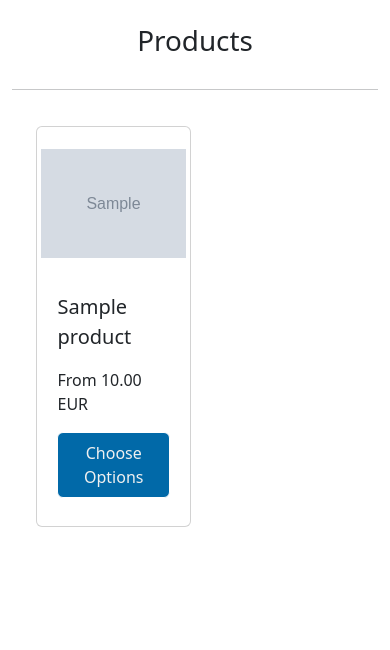
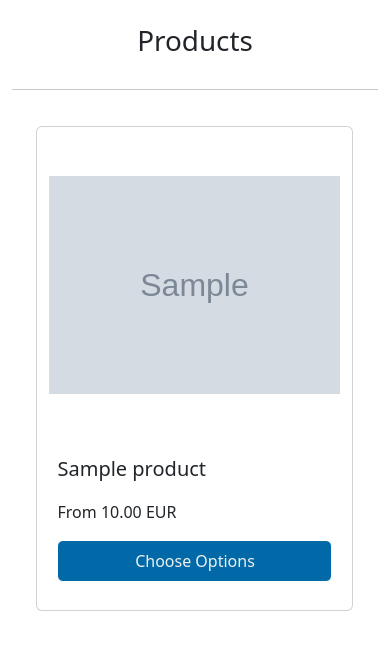
Before and after one commit to AndreeeasN/pp5-project, a Django app: page /products/ in a window 390 px wide. Shown: the part 144-794 px from the top of the page. Run offline with Django 3.2, Linux system fonts and the light colour scheme; tables that the repository leaves empty hold one stand-in row (values such as "Sample post"); grey boxes marked "Sample" are stand-in pictures; some libraries are stand-ins or nearby versions.

Commit message:
Add product details page

```diff
--- a/products/templates/products/products.html
+++ b/products/templates/products/products.html
@@ -18,13 +18,13 @@
             <div class="row">
                 <!-- Products -->
                 {% for product in products%}
-                    <div class="col-6 col-md-4 col-xl-3 p-1">
+                    <div class="col-12 col-sm-6 col-md-4 col-xl-3 col-xxl-2 p-1">
                         <div class="card h-100 p-1">
                             <!-- Product image -->
                             <div class="square-img-container">
                                 {% if product.image %}
                                 <a href="">
-                                    <img class="product-img" src="{{ product.image.url }}" alt="{{ product.name }}">
+                                    <img class="product-img p-2" src="{{ product.image.url }}" alt="{{ product.name }}">
                                 </a>
                                 {% else %}
                                 <!-- Default if no image -->
@@ -33,26 +33,24 @@
                                 </a>
                                 {% endif %}
                             </div>
-                                <!-- Product name, price, add to cart/choose options -->
-                                <div class="card-body">
+                            <!-- Product name, price, add to cart/choose options -->
+                            <div class="card-body d-flex flex-column">
                                 <p class="fs-5">
                                     <a class="link-dark link-underline-opacity-0" href="">
                                         {{ product.name }}
                                     </a>
                                 </p>
-                                <!-- If product has variants show minimum price-->
+                            <!-- If product has variants show minimum price-->
                                 {% if product.product_variants.all  %}
-                                    <p>
+                                    <p class="mt-auto">
                                         From {{ product.get_minimum_price }} EUR
                                     </p>
-                                    <button class="w-100 btn btn-blue mb-2 py-2">Choose Options</button>
-
+                                    <button class="w-100 btn btn-blue mb-2 py-2 mt-auto">Choose Options</button>
                                 {% else %}
-                                    <p>
+                                    <p class="mt-auto">
                                         {{ product.price }} EUR
                                     </p>
-
-                                    <button class="w-100 btn btn-blue">
+                                    <button class="w-100 btn btn-blue mb-2 py-2 mt-auto">
                                         Add to Cart
                                     </button>
                                 {% endif %}
--- a/products/urls.py
+++ b/products/urls.py
@@ -3,4 +3,5 @@ from . import views
 
 urlpatterns = [
     path('', views.all_products, name='products'),
+    path('<product_id>', views.product_detail, name="product_detail")
 ]
--- a/products/views.py
+++ b/products/views.py
@@ -1,4 +1,4 @@
-from django.shortcuts import render
+from django.shortcuts import get_object_or_404, render
 from .models import Product
 
 
@@ -12,3 +12,15 @@ def all_products(request):
         'products': products,
     }
     return render(request, 'products/products.html', context)
+
+
+def product_detail(request, product_id):
+    """
+    View that displays product details of product with specified id
+    """
+    product = get_object_or_404(Product, pk=product_id)
+
+    context = {
+        'product': product,
+    }
+    return render(request, 'products/product_detail.html', context)
```
Also changed, not shown: products/templates/products/product_detail.html (added, +57 -0 lines).
